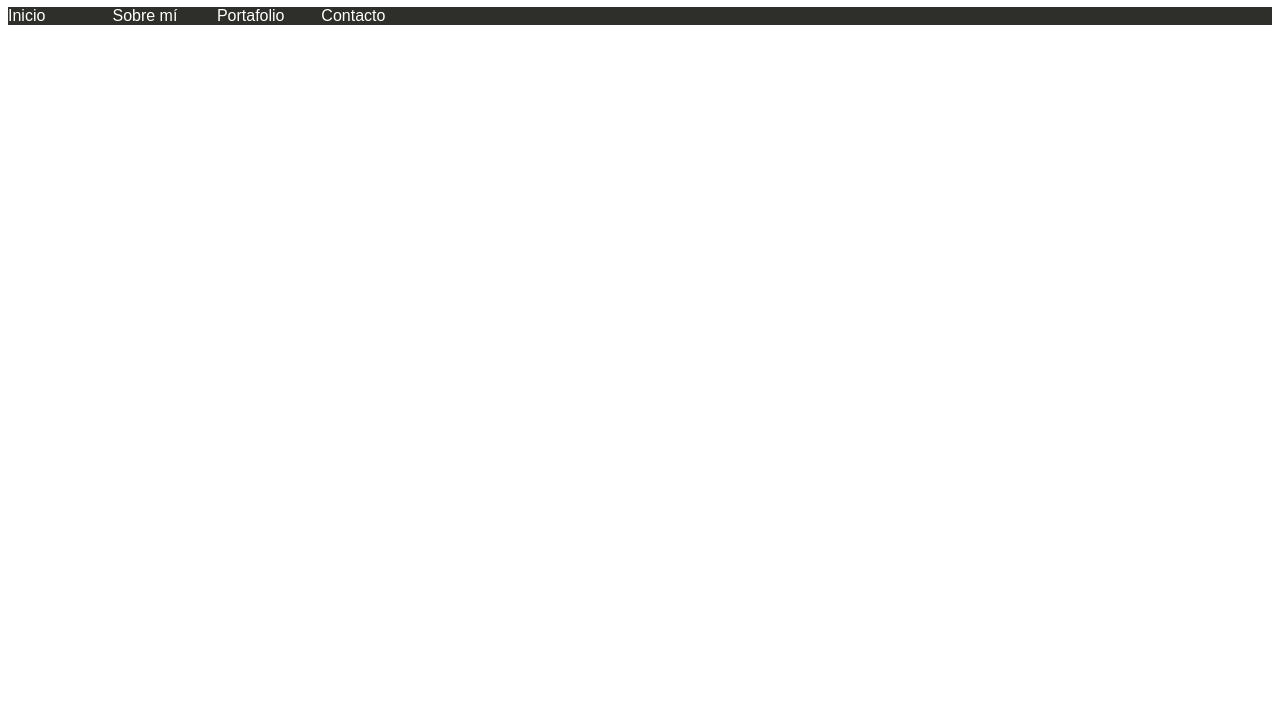
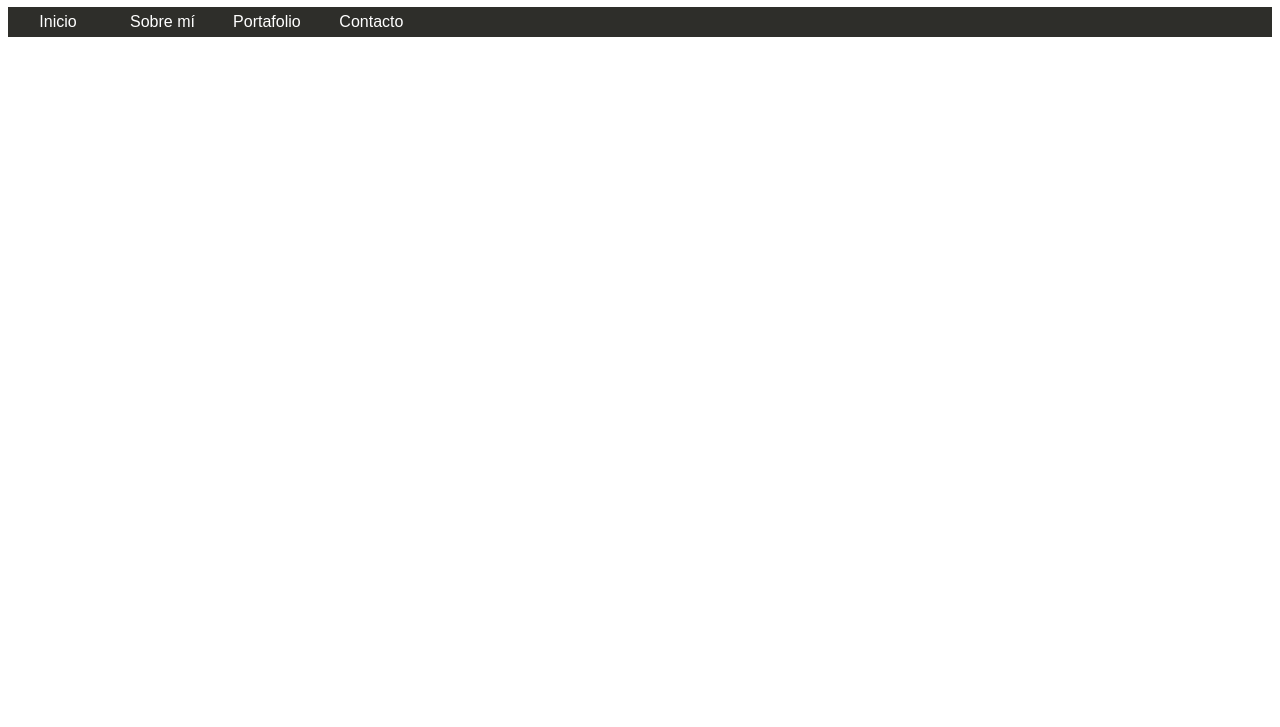
Before and after one commit to Yelitza3125/proyecto-menu-horizontal, a plain HTML site: page index.html in a window 1280 px wide. Shown: the part 73-800 px from the top of the page. Drawn offline with Linux system fonts and the light colour scheme.

Commit message:
Aumentando el interlineado de los items y centrándolos

```diff
--- a/css/main.css
+++ b/css/main.css
@@ -12,12 +12,15 @@ ul {
     padding: 0;
     margin: 0;
     background: #2e2e2a;
+    line-height: 30px;
+
 }
 
 li {
     /*outline: 1px solid red; */
     width: 100px;
     display: inline-block;
+    text-align: center;
 }
 
 a{
```
